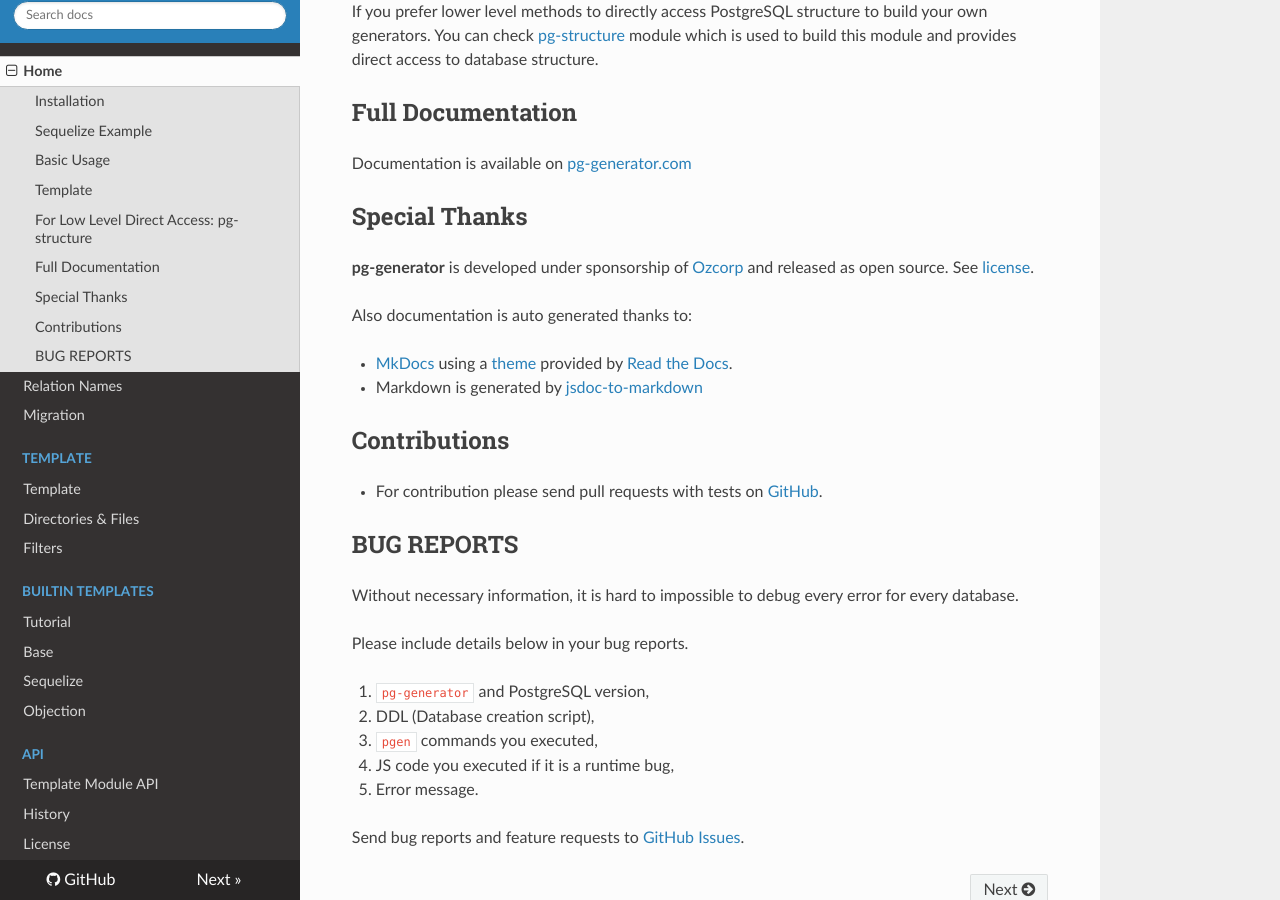
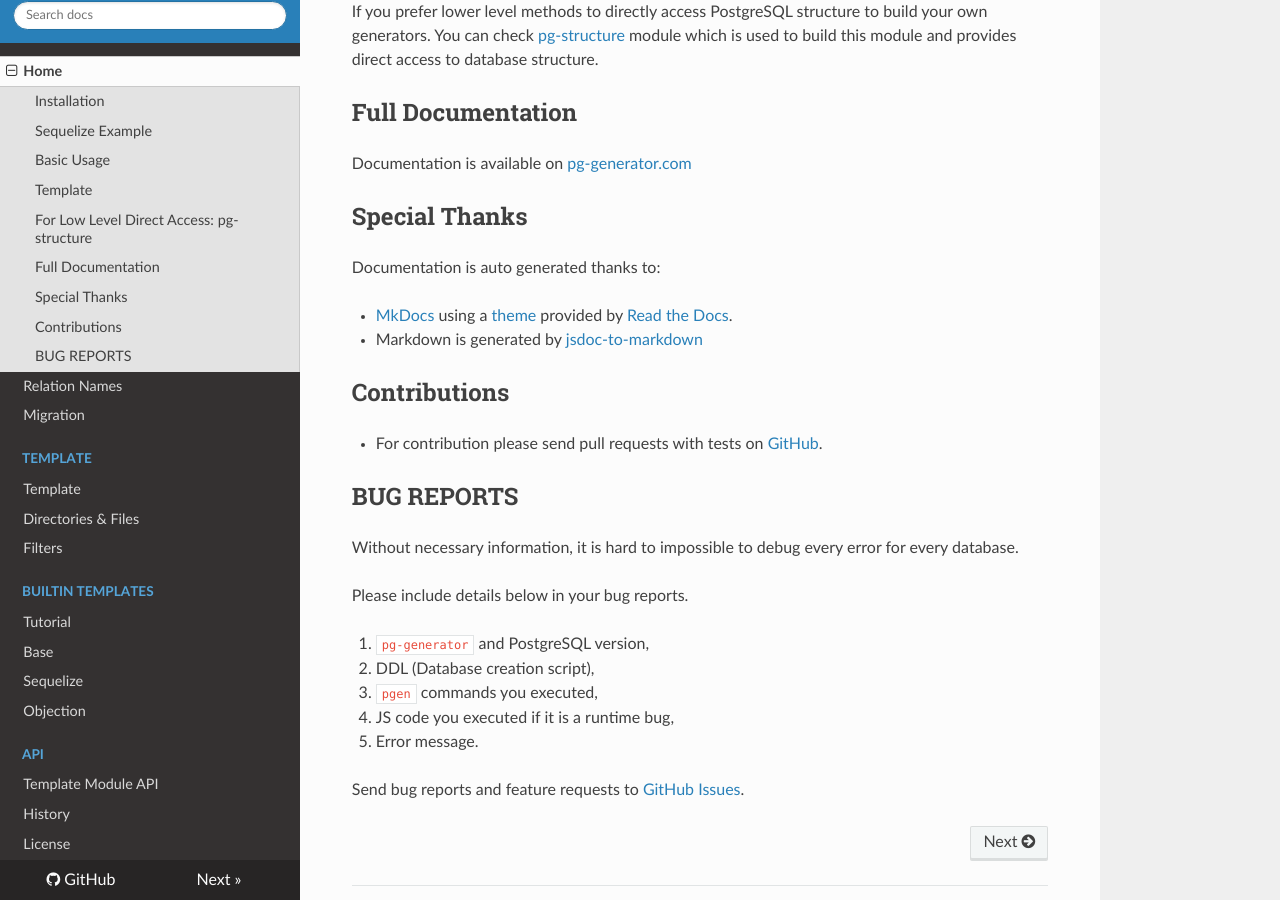
Before and after one commit to ozum/pg-generator, an MkDocs documentation site: the page built from docs/index.md, in a window 1280 px wide and 900 px high, scrolled down 1528 px. Built offline with MkDocs 1.6.1, drawn with Linux system fonts in a browser that asks for light colours; nearby versions of some CDN libraries; old or Windows-style settings are respelled for this version of MkDocs.

Commit message:
Doc update

```diff
--- a/docs/index.md
+++ b/docs/index.md
@@ -55,9 +55,8 @@
 Documentation is available on [pg-generator.com](http://www.pg-generator.com)
 
 ## Special Thanks
-**pg-generator** is developed under sponsorship of [Ozcorp](http://www.ozcorp.com) and released as open source. See [license](http://www.pg-generator.com/license/).
 
-Also documentation is auto generated thanks to:
+Documentation is auto generated thanks to:
 
 * [MkDocs](http://www.mkdocs.org/) using a [theme](https://github.com/snide/sphinx_rtd_theme) provided by [Read the Docs](https://readthedocs.org/).
 * Markdown is generated by [jsdoc-to-markdown](https://www.npmjs.com/package/jsdoc-to-markdown)
```
